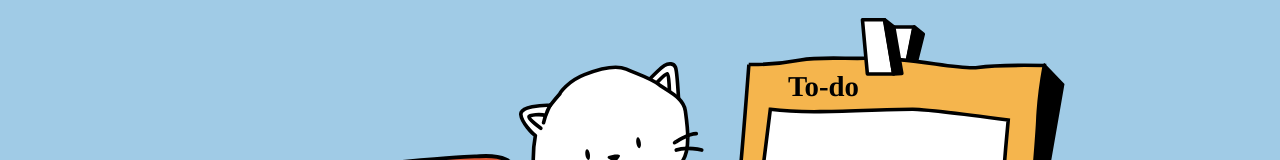
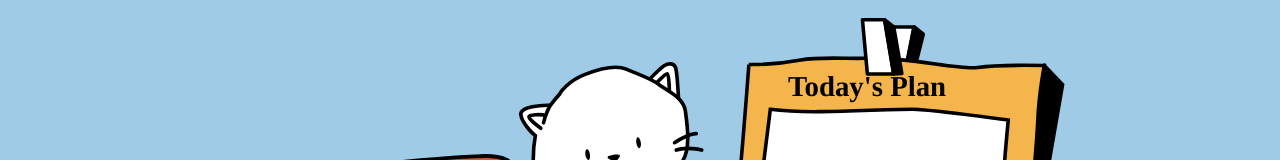
Before and after one commit to thrisnasingh/studywithme, a React (Create React App) app: page / in a window 1280 px wide. Shown: the part 144-304 px from the top of the page. Built offline with nearby package versions, Linux system fonts and the light colour scheme; a web font is replaced by a local one.

Commit message:
changed "To-Do" to "Today's Plan" on home screen

```diff
--- a/src/containers/HomeContainer.js
+++ b/src/containers/HomeContainer.js
@@ -84,7 +84,7 @@ const HomeContainer = () => {
           />
           </div>
           <div className='todo-container'>
-            <p className='todo-text'>To-do</p>
+            <p className='todo-text'>Today's Plan</p>
 
             <img src={todo} className="todo-img" alt="todo image"/>
             <TodoList />
```
